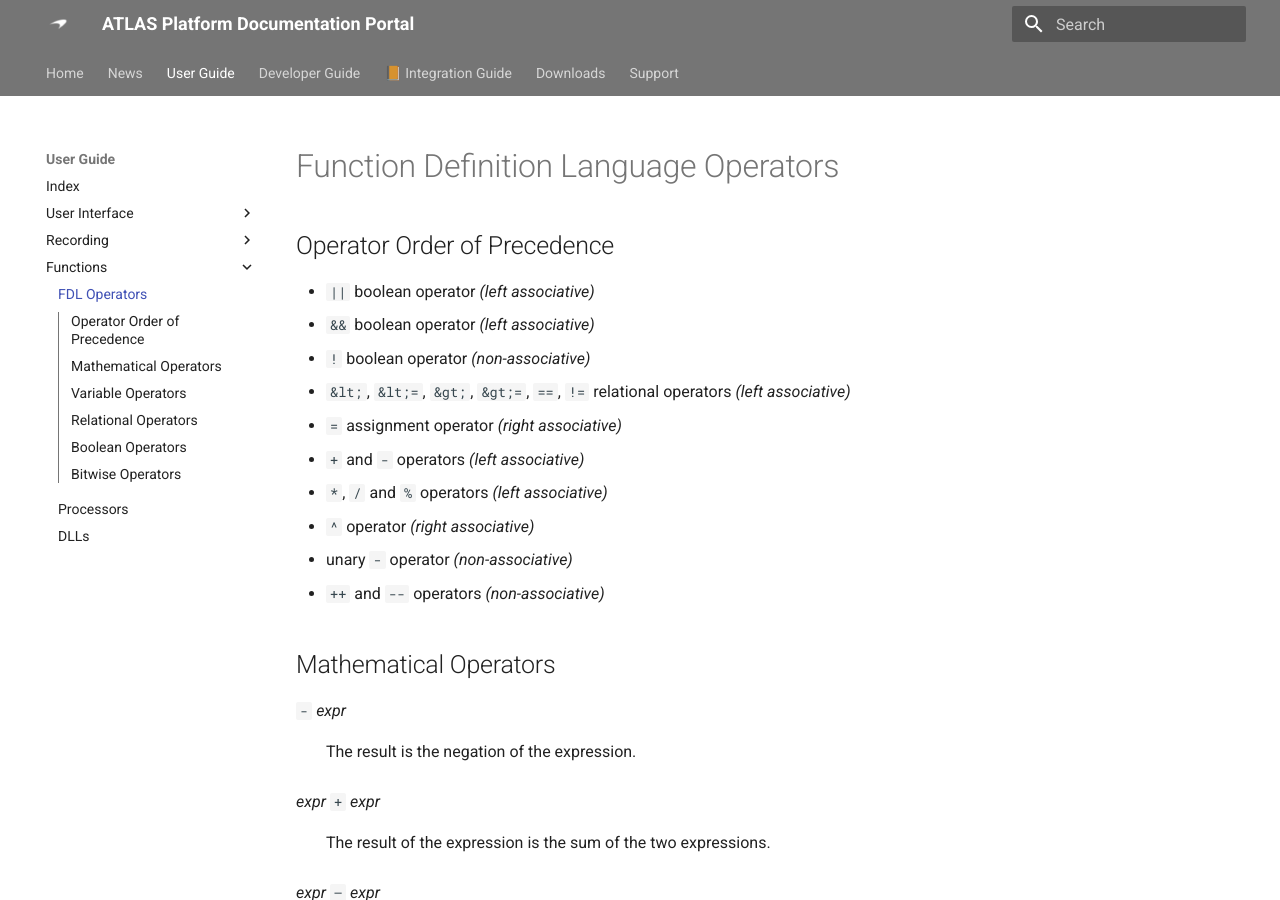
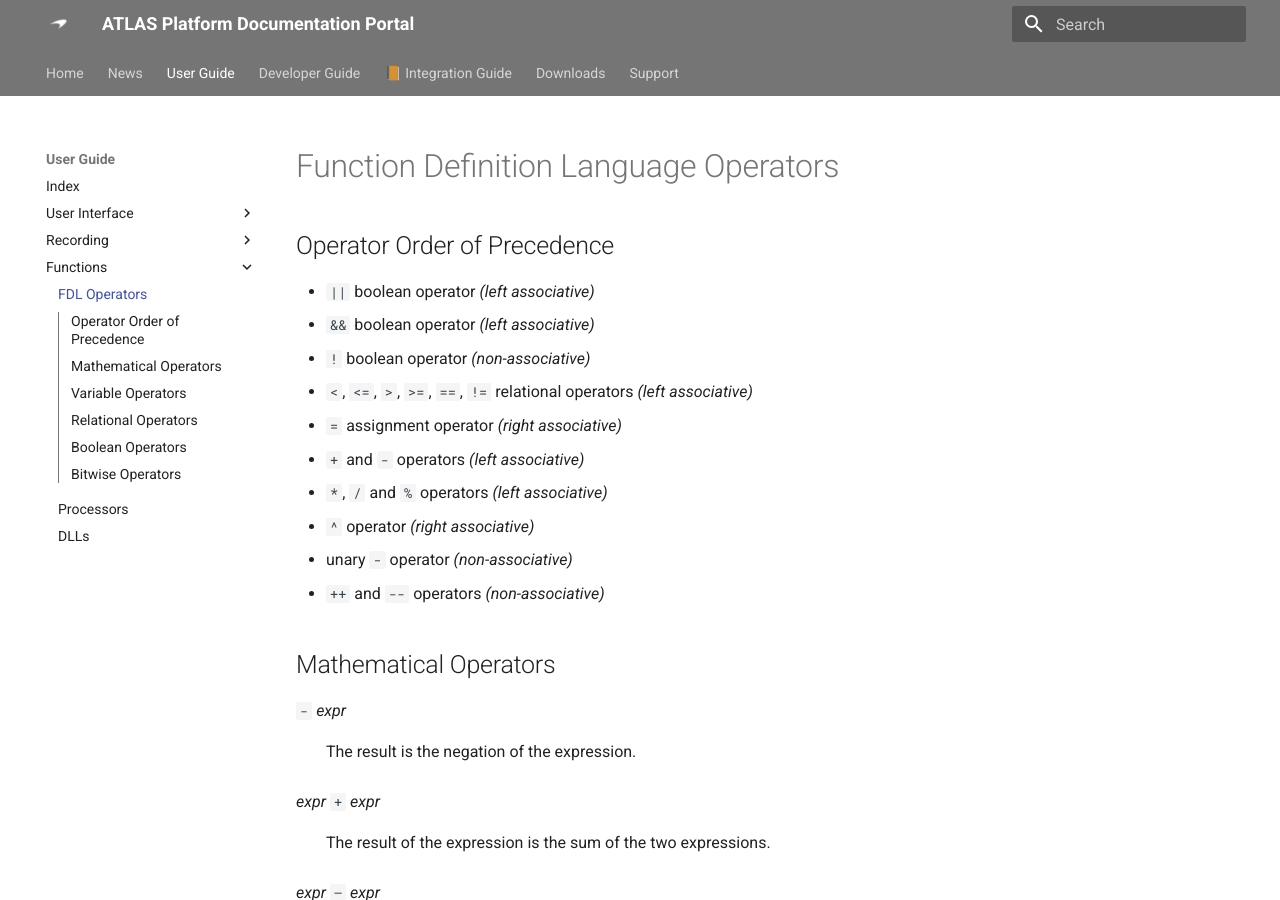
Before and after one commit to mat-docs/Portal.Site, an MkDocs documentation site: the page built from docs/manual/functions/fdl-operators.md, in a window 1280 px wide and 900 px high. Built offline with MkDocs 1.6.1 and Material for MkDocs 9.7.7, drawn with Linux system fonts in a browser that asks for light colours; part of the change alters nothing that is shown.

```diff
--- a/docs/manual/functions/fdl-operators.md
+++ b/docs/manual/functions/fdl-operators.md
@@ -5,7 +5,7 @@
 * `||` boolean operator _(left associative)_
 * `&&` boolean operator _(left associative)_
 * `!` boolean operator _(non-associative)_
-* `&lt;`, `&lt;=`, `&gt;`, `&gt;=`, `==`, `!=` relational operators _(left associative)_
+* `<`, `<=`, `>`, `>=`, `==`, `!=` relational operators _(left associative)_
 * `=` assignment operator _(right associative)_
 * `+` and `-` operators _(left associative)_
 * `*`, `/` and `%` operators _(left associative)_
```
